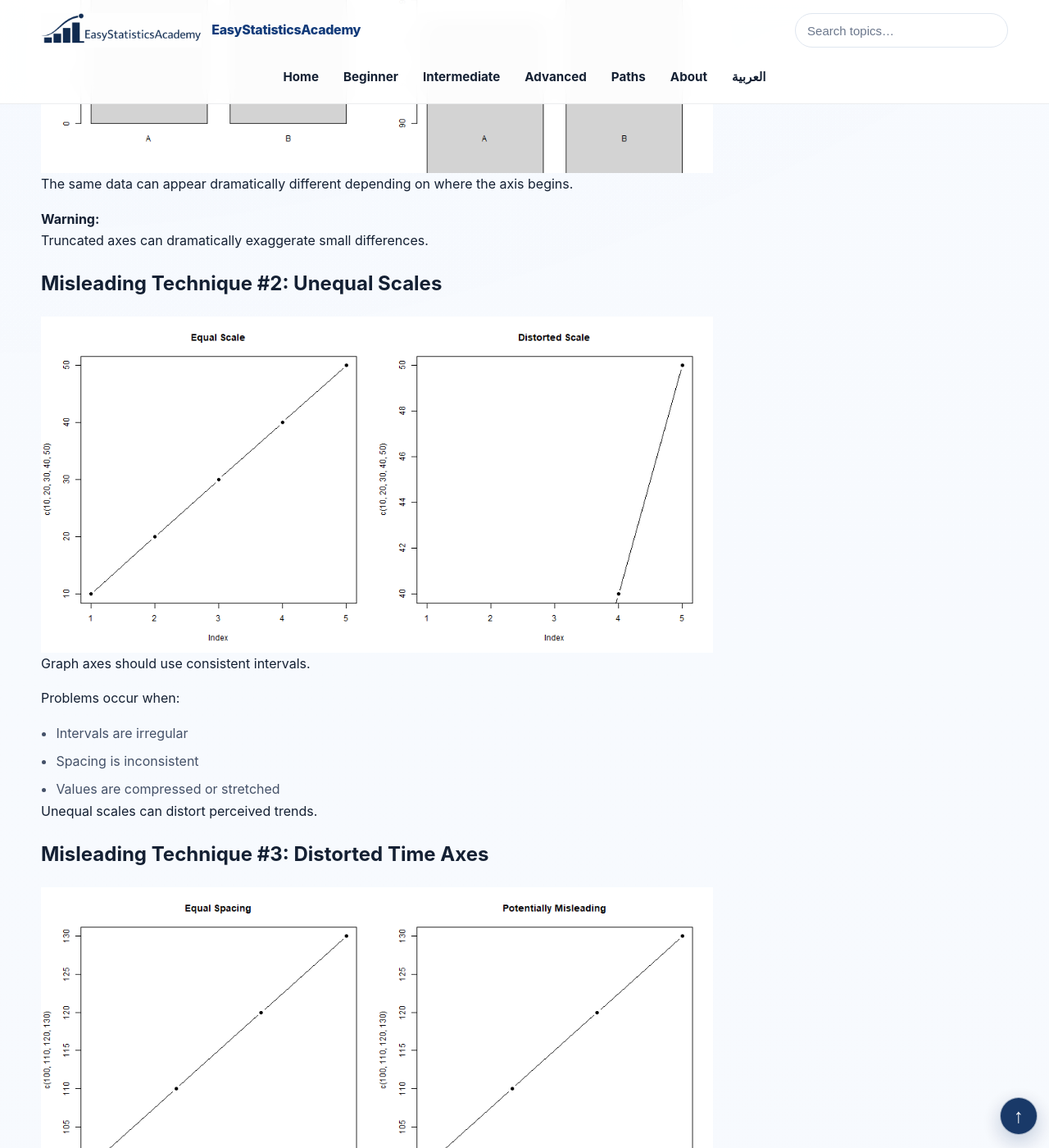
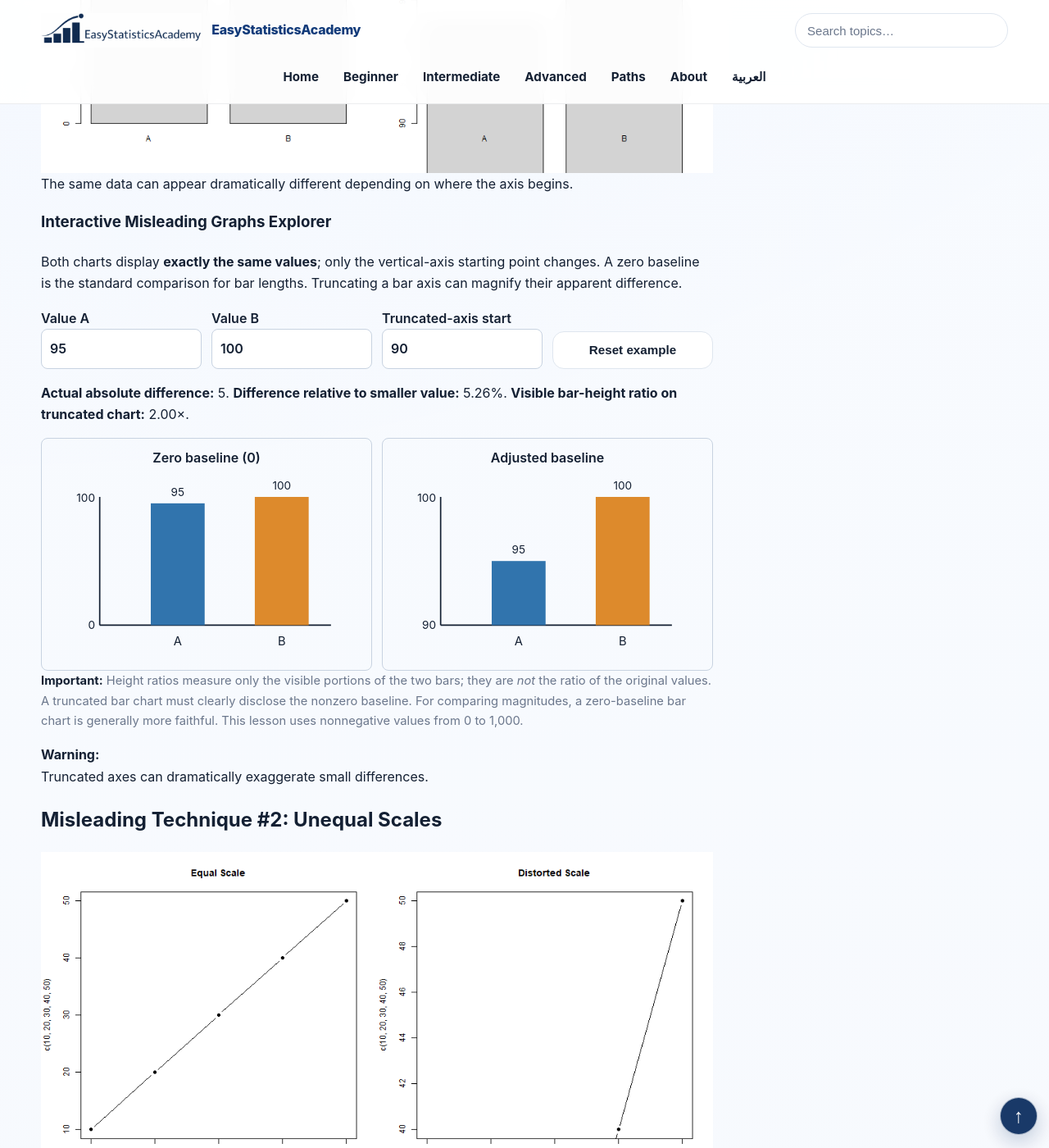
Before and after one commit to ammar-homaida-statistics/easystatisticsacademy, a Jekyll site: the page built from descriptive/visualization/misleading-graphs/index.md, in a window 1280 px wide and 1400 px high, scrolled down 1734 px. Shown: the whole window at 82% size. Built offline with Jekyll 4.4.1, drawn with Linux system fonts in a browser that asks for light colours.

Commit message:
Batch 61: add zero-baseline and truncated-axis interactive teaching graphs

```diff
--- a/descriptive/visualization/misleading-graphs/index.md
+++ b/descriptive/visualization/misleading-graphs/index.md
@@ -13,11 +13,13 @@ sidebar: false
   const KEY =
     "esa_continue_descriptive_visualization_lesson_v0";
 
-  localStorage.setItem(KEY, JSON.stringify({
-    url: "/descriptive/visualization/misleading-graphs/",
-    label: "Misleading Graphs",
-    ts: Date.now()
-  }));
+  try {
+    localStorage.setItem(KEY, JSON.stringify({
+      url: "/descriptive/visualization/misleading-graphs/",
+      label: "Misleading Graphs",
+      ts: Date.now()
+    }));
+  } catch (_) { /* Optional storage must not block the lesson. */ }
 
 })();
 </script>
@@ -160,6 +162,47 @@ sidebar: false
 <p>
 The same data can appear dramatically different depending on where the axis begins.
 </p>
+
+<!-- INTERACTIVE TRUNCATED AXIS EXPLORER: independent numerical values, shared data -->
+<section class="concept-box" id="esa-truncated-axis-lab" aria-labelledby="esa-axis-heading" style="max-width:100%;min-width:0;overflow-wrap:anywhere">
+  <h3 id="esa-axis-heading">Interactive Misleading Graphs Explorer</h3>
+  <p>Both charts display <strong>exactly the same values</strong>; only the vertical-axis starting point changes. A zero baseline is the standard comparison for bar lengths. Truncating a bar axis can magnify their apparent difference.</p>
+  <div class="esa-axis-inputs">
+    <label for="esa-axis-a">Value A
+      <input id="esa-axis-a" type="number" min="0" max="1000" step="any" value="95">
+    </label>
+    <label for="esa-axis-b">Value B
+      <input id="esa-axis-b" type="number" min="0" max="1000" step="any" value="100">
+    </label>
+    <label for="esa-axis-baseline">Truncated-axis start
+      <input id="esa-axis-baseline" type="number" min="0" max="1000" step="any" value="90">
+    </label>
+    <button id="esa-axis-reset" class="btn btn-outline" type="button">Reset example</button>
+  </div>
+  <p role="alert" id="esa-axis-error" hidden></p>
+  <div id="esa-axis-result" role="status" aria-live="polite">
+    <p><strong>Actual absolute difference:</strong> <output id="esa-axis-difference">5</output>.
+    <strong>Difference relative to smaller value:</strong> <output id="esa-axis-relative">5.26%</output>.
+    <strong>Visible bar-height ratio on truncated chart:</strong> <output id="esa-axis-apparent">2.00×</output>.</p>
+    <div class="esa-axis-charts">
+      <figure><figcaption>Zero baseline (0)</figcaption><svg id="esa-axis-zero-chart"></svg></figure>
+      <figure><figcaption>Adjusted baseline</figcaption><svg id="esa-axis-truncated-chart"></svg></figure>
+    </div>
+  </div>
+  <p class="muted-mini"><strong>Important:</strong> Height ratios measure only the visible portions of the two bars; they are <em>not</em> the ratio of the original values. A truncated bar chart must clearly disclose the nonzero baseline. For comparing magnitudes, a zero-baseline bar chart is generally more faithful. This lesson uses nonnegative values from 0 to 1,000.</p>
+</section>
+<style>
+  #esa-truncated-axis-lab .esa-axis-inputs{display:grid;grid-template-columns:repeat(auto-fit,minmax(min(100%,160px),1fr));gap:12px;align-items:end;margin:16px 0}
+  #esa-truncated-axis-lab label{display:block;font-weight:600}
+  #esa-truncated-axis-lab input{display:block;box-sizing:border-box;width:100%;min-width:0;padding:10px;background:var(--surface);color:var(--text);border:1px solid var(--border-strong);border-radius:8px;font:inherit}
+  #esa-truncated-axis-lab input:focus-visible,#esa-truncated-axis-lab button:focus-visible{outline:2px solid var(--accent);outline-offset:2px}
+  #esa-truncated-axis-lab .esa-axis-charts{display:grid;grid-template-columns:repeat(auto-fit,minmax(min(100%,245px),1fr));gap:12px}
+  #esa-truncated-axis-lab figure{min-width:0;margin:0;padding:10px;border:1px solid var(--border-strong);border-radius:8px}
+  #esa-truncated-axis-lab figcaption{text-align:center;font-weight:600}
+  #esa-truncated-axis-lab svg{display:block;width:100%;height:auto;max-width:340px;margin:auto}
+  #esa-axis-error{color:#b42318;font-weight:650}
+</style>
+<script src="{{ '/js/misleading-graphs-explorer.js' | relative_url }}" defer></script>
 
     <div class="example-box">
 
```
